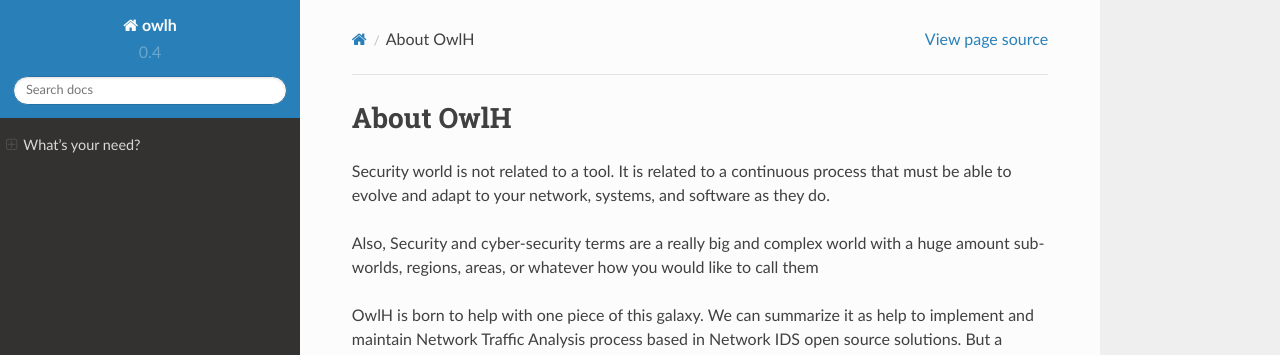
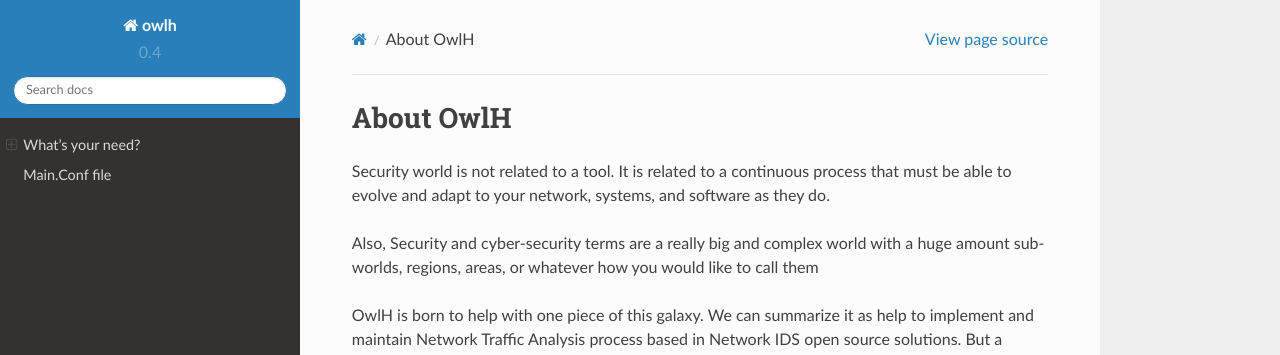
Before and after one commit to OwlH-net/OwlH-Documentation, a Sphinx documentation site: the page built from source/main/OwlHAbout.rst, in a window 1280 px wide. Shown: the top 355 px of the page. Built offline with Sphinx 7.4.7 and the Read the Docs theme 2.0.0, drawn with Linux system fonts in a browser that asks for light colours; pages that are not in the unit, such as notebooks, are missing from menus.

Commit message:
main conf

```diff
--- a/source/index.rst
+++ b/source/index.rst
@@ -14,7 +14,8 @@
    :maxdepth: 1
 
    main/scenarios
-   main/OwlHMainConf
+   main/OwlHmainconf
+
 
 
 CHANGELOG
```
